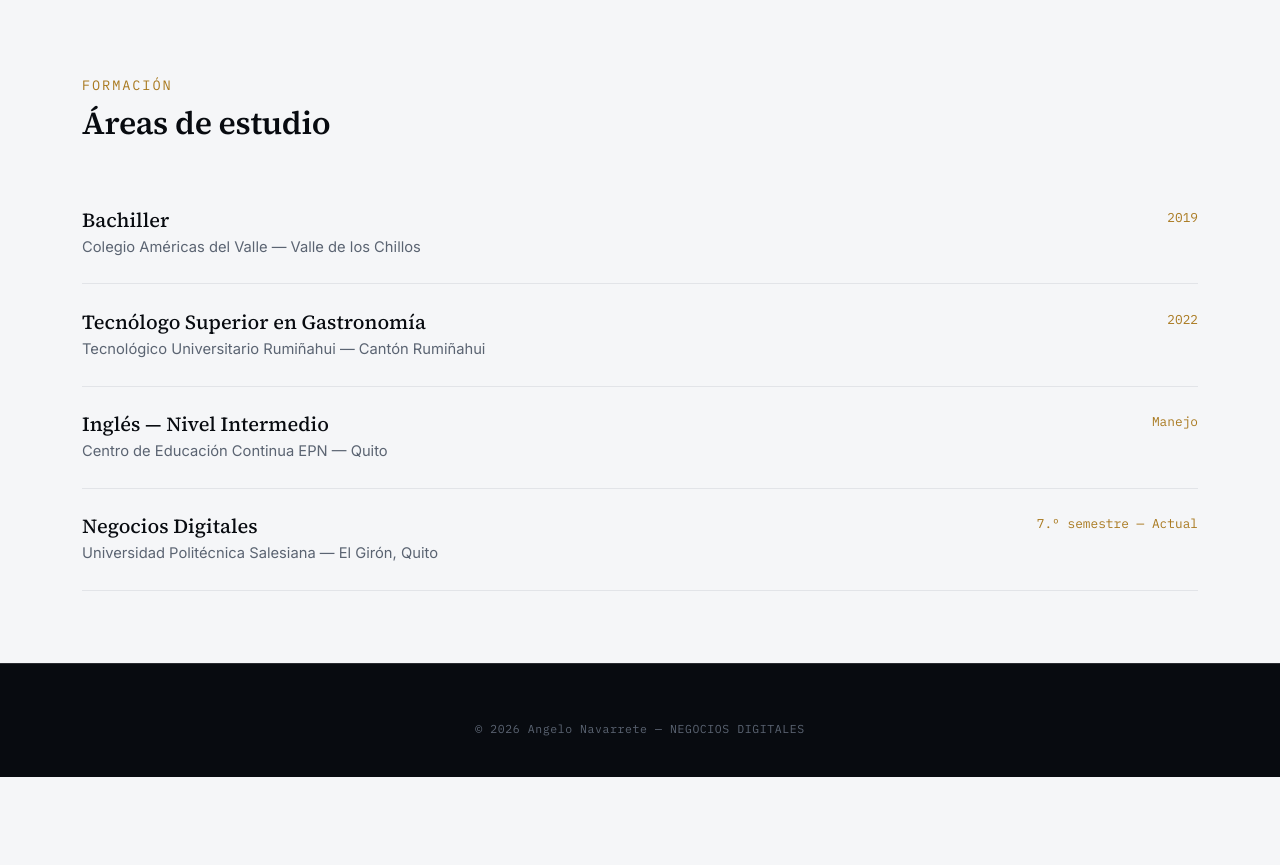
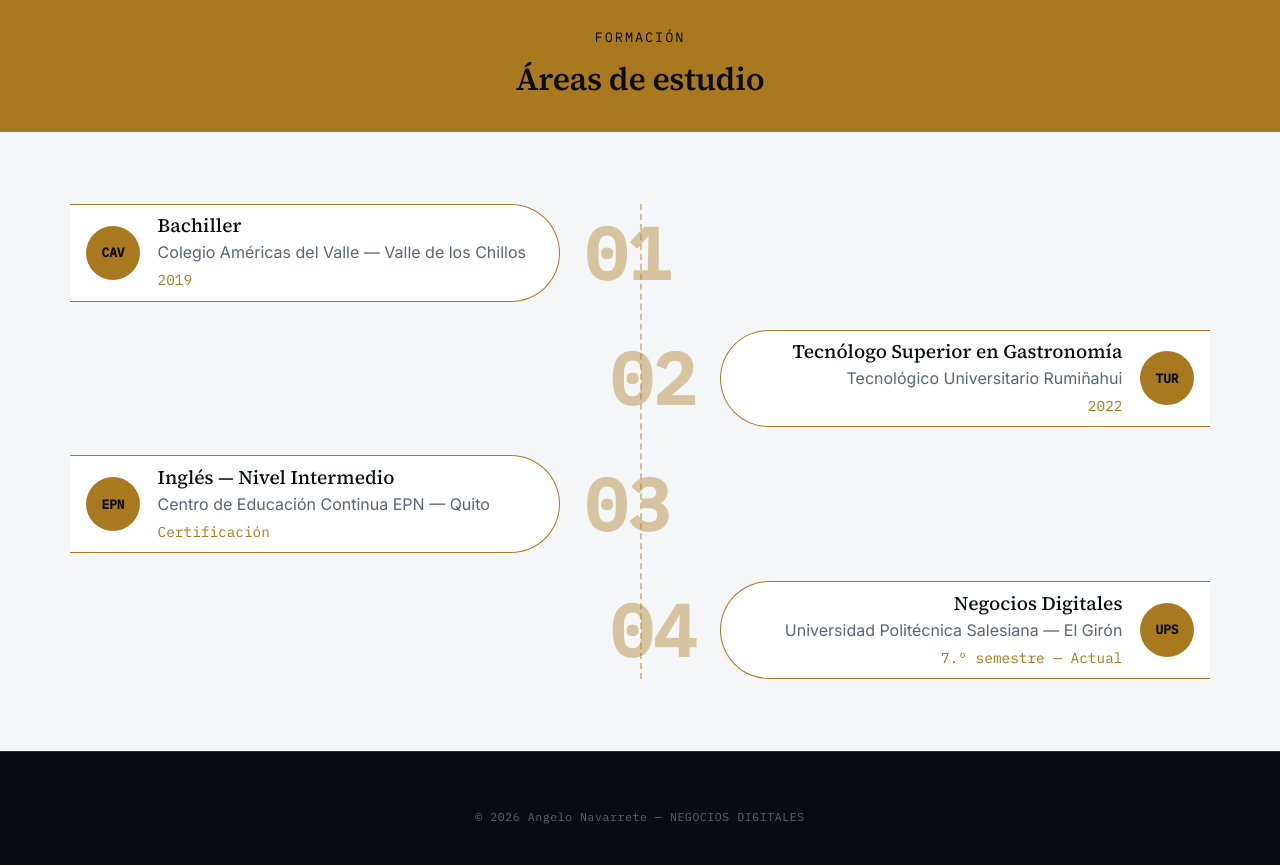
Before and after one commit to Navo1804/Portafolio-profesional, a Flask app: page /estudios in a window 1280 px wide. Shown: the part 76-941 px from the top of the page. Before the commit the page ends 853 px from the top, so only its background shows below. Run offline with Flask 3, Linux system fonts and the light colour scheme.

Commit message:
Diseño pestaña estudios

```diff
--- a/app/static/css/style.css
+++ b/app/static/css/style.css
@@ -192,7 +192,132 @@ h1, h2, h3, .font-display {
 .section-ledger { padding: 4.5rem 0; }
 
 .section-header { margin-bottom: 2.5rem; }
+/* --- Estudios: tarjetas tipo píldora, alternadas izq/der --- */
 
+.studies-timeline {
+    display: flex;
+    flex-direction: column;
+    gap: 1.75rem;
+    overflow: hidden;
+    position: relative;
+}
+
+.studies-timeline::before {
+    content: '';
+    position: absolute;
+    left: 50%;
+    top: 0;
+    bottom: 0;
+    border-left: 2px dashed var(--gold);
+    opacity: 0.45;
+    z-index: 0;
+}
+
+.study-item {
+    position: relative;
+    z-index: 1;
+}
+
+.study-index {
+    position: absolute;
+    top: 50%;
+    transform: translateY(-50%);
+    font-family: 'IBM Plex Mono', monospace;
+    font-weight: 700;
+    font-size: 4.5rem;
+    color: var(--gold);
+    opacity: 0.4;
+    z-index: 0;
+    pointer-events: none;
+}
+
+.study-item.start .study-index {
+    left: calc(-50vw + 50% + 560px + 1.5rem);
+    right: auto;
+}
+
+.study-item.end .study-index {
+    right: calc(-50vw + 50% + 560px + 1.5rem);
+    left: auto;
+}
+
+@media (max-width: 767.98px) {
+    .studies-timeline::before { display: none; }
+    .study-index { display: none; }
+}
+
+.study-card {
+    display: flex;
+    align-items: center;
+    gap: 1.1rem;
+    background: var(--paper-alt);
+    border: 1.5px solid var(--gold);
+    border-radius: 0 999px 999px 0;
+    border-left: none;
+    padding: 0.6rem 1.75rem 0.6rem 1rem;
+    max-width: 560px;
+    margin-left: calc(-50vw + 50%);
+    padding-left: calc(50vw - 50% + 1rem);
+}
+
+.study-card.end {
+    margin-left: auto;
+    margin-right: calc(-50vw + 50%);
+    flex-direction: row-reverse;
+    border-radius: 999px 0 0 999px;
+    border-left: 1.5px solid var(--gold);
+    border-right: none;
+    padding: 0.6rem 1rem 0.6rem 1.75rem;
+    padding-right: calc(50vw - 50% + 1rem);
+    text-align: right;
+}
+
+.study-badge {
+    width: 54px;
+    height: 54px;
+    border-radius: 50%;
+    background: var(--gold);
+    color: var(--ink);
+    display: flex;
+    align-items: center;
+    justify-content: center;
+    font-family: 'IBM Plex Mono', monospace;
+    font-weight: 600;
+    font-size: 0.8rem;
+    flex-shrink: 0;
+}
+.study-info h5 {
+    margin: 0 0 3px;
+    font-family: 'Source Serif 4', serif;
+    font-size: 1.2rem;
+}
+
+.study-info .study-sub {
+    font-size: 1rem;
+    color: var(--steel);
+    margin: 0;
+}
+
+.study-info .study-period {
+    font-family: 'IBM Plex Mono', monospace;
+    font-size: 0.9rem;
+    color: var(--gold);
+    display: block;
+    margin-top: 5px;
+}
+
+@media (max-width: 767.98px) {
+    .study-card, .study-card.end {
+        margin-left: 0;
+        margin-right: 0;
+        max-width: 100%;
+        flex-direction: row;
+        text-align: left;
+        padding: 0.6rem 1.75rem 0.6rem 0.6rem;
+        border-radius: 999px;
+        border: 1.5px solid var(--gold);
+    }
+}
 /* --- Filas tipo "línea de estado de cuenta" (estudios / experiencia) --- */
 
 .ledger-row {
--- a/app/templates/main/estudios.html
+++ b/app/templates/main/estudios.html
@@ -2,42 +2,67 @@
 {% block titulo %}Estudios | Mi Portafolio{% endblock %}
 
 {% block contenido %}
+<section class="about-banner">
+    <div class="container">
+        <span class="eyebrow">Formación</span>
+        <h2>Áreas de estudio</h2>
+    </div>
+</section>
+
 <section class="section-ledger">
-    <div class="container">
-        <div class="section-header">
-            <span class="eyebrow">Formación</span>
-            <h2 class="mt-2">Áreas de estudio</h2>
+    <div class="container px-0">
+
+        <div class="studies-timeline">
+
+            <div class="study-item start">
+                <span class="study-index">01</span>
+                <div class="study-card start">
+                    <div class="study-badge">CAV</div>
+                    <div class="study-info">
+                        <h5>Bachiller</h5>
+                        <p class="study-sub">Colegio Américas del Valle — Valle de los Chillos</p>
+                        <span class="study-period">2019</span>
+                    </div>
+                </div>
             </div>
 
-        <div class="ledger-row">
-            <div>
-                <h5>Bachiller</h5>
-                <p class="ledger-sub mb-0">Colegio Américas del Valle — Valle de los Chillos</p>
+            <div class="study-item end">
+                <span class="study-index">02</span>
+                <div class="study-card end">
+                    <div class="study-badge">TUR</div>
+                    <div class="study-info">
+                        <h5>Tecnólogo Superior en Gastronomía</h5>
+                        <p class="study-sub">Tecnológico Universitario Rumiñahui</p>
+                        <span class="study-period">2022</span>
                     </div>
-            <span class="ledger-period">2019</span>
                 </div>
-        <div class="ledger-row">
-            <div>
-                <h5>Tecnólogo Superior en Gastronomía</h5>
-                <p class="ledger-sub mb-0">Tecnológico Universitario Rumiñahui — Cantón Rumiñahui</p>
             </div>
-            <span class="ledger-period">2022</span>
+
+            <div class="study-item start">
+                <span class="study-index">03</span>
+                <div class="study-card start">
+                    <div class="study-badge">EPN</div>
+                    <div class="study-info">
+                        <h5>Inglés — Nivel Intermedio</h5>
+                        <p class="study-sub">Centro de Educación Continua EPN — Quito</p>
+                        <span class="study-period">Certificación</span>
                     </div>
-        <div class="ledger-row">
-            <div>
-                <h5>Inglés — Nivel Intermedio</h5>
-                <p class="ledger-sub mb-0">Centro de Educación Continua EPN — Quito</p>
                 </div>
-            <span class="ledger-period">Manejo</span>
             </div>
-        <div class="ledger-row">
-            <div>
+
+            <div class="study-item end">
+                <span class="study-index">04</span>
+                <div class="study-card end">
+                    <div class="study-badge">UPS</div>
+                    <div class="study-info">
                         <h5>Negocios Digitales</h5>
-                <p class="ledger-sub mb-0">Universidad Politécnica Salesiana — El Girón, Quito</p>
+                        <p class="study-sub">Universidad Politécnica Salesiana — El Girón</p>
+                        <span class="study-period">7.º semestre — Actual</span>
                     </div>
-            <span class="ledger-period">7.º semestre — Actual</span>
+                </div>
             </div>
 
         </div>
+    </div>
 </section>
 {% endblock %}
--- a/app/templates/main/sobre_mi.html
+++ b/app/templates/main/sobre_mi.html
@@ -6,7 +6,7 @@
     <div class="container">
         <span class="eyebrow">Perfil</span>
         <h2>Sobre mí</h2>
-        <p class="about-tagline">Convierto ideas en productos digitales.</p>
+        <p class="about-tagline"> " Convierto ideas en productos digitales. "</p>
     </div>
 </section>
 
```
Lines whose indentation alone changed are shown as unchanged.
